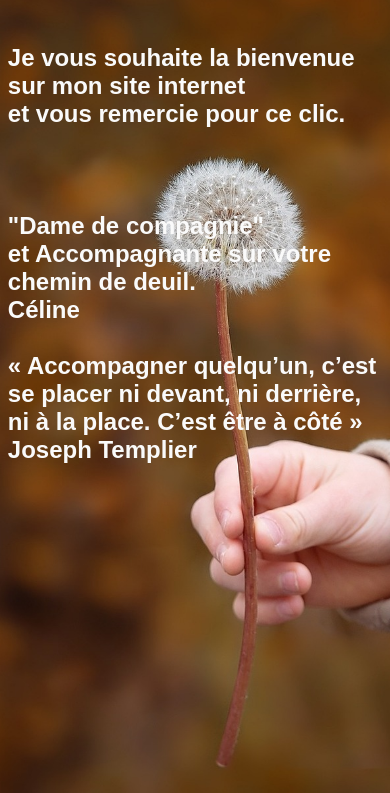
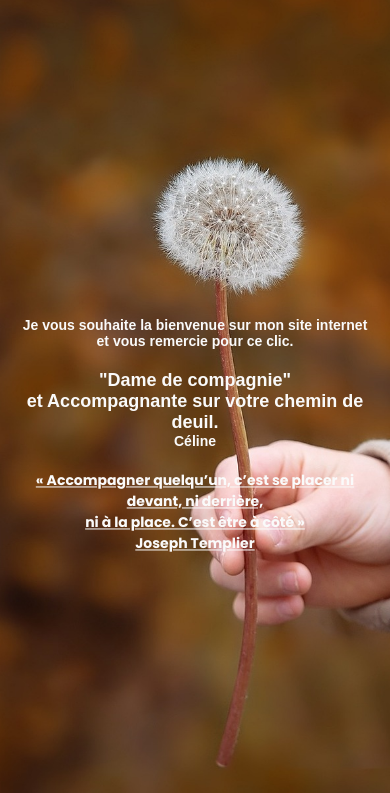
Before and after one commit to tiagosbr/celinerenou, a plain HTML site: page index.html in a window 390 px wide. Shown: the part 51-844 px from the top of the page. Drawn offline with Linux system fonts and the light colour scheme.

Commit message:
modif celine fin

```diff
--- a/css/index.css
+++ b/css/index.css
@@ -6,6 +6,13 @@
 }
 h2 {
     font-family: "Papyrus", sans-serif;
+}
+
+.taille-14 {
+    font-size: 14px;
+}
+.taille-18 {
+    font-size: 18px;
 }
 body {
     height: 100vh;
@@ -202,12 +209,30 @@ header {
         left: 2rem;
         width: unset;
     }
+    .image-text {
+        position: absolute;
+        top: 50%;
+        left: 50%;
+        transform: translate(-50%, -50%);
+        text-align: center;
+        width: 100%;
+        padding: 0 1rem;
+        box-sizing: border-box;
+        margin-left: 0;
+      }
+}
+
+/* Ajoutez cette requête média pour cibler les écrans d'ordinateur */
+@media (min-width: 992px) {
+  .image-text {
+    margin-left: 2% !important;
+  }
 }
 
 .image-text {
     position: relative;
     padding-top: 9%;
-    margin-left: 2%;
+    margin-left: 0; /* Supprimez la marge de 2% pour les écrans de téléphone et de tablette */
 }
 
 h2 {
@@ -217,3 +242,11 @@ h2 {
 .hide-text {
     display: none;
   }
+
+h2 {
+    color: #fafafa;
+}
+/* Enlevez le texte accompagnante à la vie sociale etc à l'ouverture du menu burger*/
+.hide-text {
+    display: none;
+  }
--- a/index.html
+++ b/index.html
@@ -37,7 +37,7 @@
                 <li><a href="index.html">Accueil</a></li>
                 <li><a href="decouvrir.html">Me découvrir</a></li>
                 <li><a href="presta.html">Mes prestations</a></li>
-                <li><a href="tarif.html">Mes tarfis</a></li>
+                <li><a href="tarif.html">Mes tarifs</a></li>
                 <div class="divider"></div>
                 <div class="buttons-burger-menu">
                     <a href="contact.html" class="action-button connect">Contactez-moi</a>
@@ -46,10 +46,10 @@
         </div>
     </header>
     <div class="image-text">
-        <h2>Je vous souhaite la bienvenue sur mon site internet <br>et vous remercie pour ce clic.</h2>
-        <h2><br><br><br>"Dame de compagnie"<br>et Accompagnante sur votre chemin de deuil.</h2>
-        <h2>Céline</h2>
-        <h2><br>« Accompagner quelqu’un, c’est se placer ni devant, ni derrière, <br>ni à la place. C’est être à côté » <br>Joseph Templier</h2>
+        <h2 class="taille-14">Je vous souhaite la bienvenue sur mon site internet et vous remercie pour ce clic.</h2>
+        <h2 class="taille-18"><br>"Dame de compagnie"<br>et Accompagnante sur votre chemin de deuil.</h2>
+        <h2 class="taille-14">Céline</h2>
+        <h2 class="taille-14"><u><br>« Accompagner quelqu’un, c’est se placer ni devant, ni derrière, <br>ni à la place. C’est être à côté » <br>Joseph Templier</h2></u><br>
     </div>
     <script>
         const burgerMenuButton = document.querySelector(".burger-menu-button");
```
Also changed, not shown: decouvrir.html (+1 -1 lines), presta.html (+3 -3 lines).
